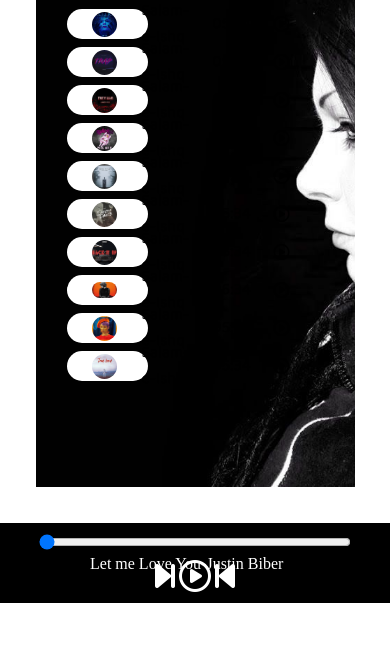
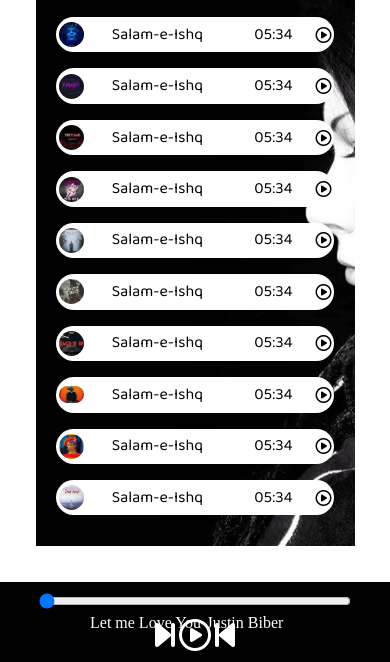
Before and after one commit to asminkumarnanda/spotify-clone, a plain HTML site: page index.html in a window 390 px wide. Shown: the part 222-884 px from the top of the page. Before the commit the page ends 844 px from the top, so only its background shows below. Drawn offline with Linux system fonts and the light colour scheme.

Commit message:
Media Query Addition

```diff
--- a/index.html
+++ b/index.html
@@ -114,15 +114,15 @@
         min="0"
         max="100"
       />
+      <div class="songinfo">
+        <img src="playing.gif" id="gif" width="47px" alt="" /> Let me Love
+        You-Justin Biber
+      </div>
       <div class="icons">
         <!-- fontawesome icons -->
         <i class="fas fa-2x fa-step-forward" id="next"></i>
         <i class="far fa-2x fa-play-circle" id="masterPlay"></i>
         <i class="fas fa-2x fa-step-backward" id="previous"></i>
-      </div>
-      <div class="songinfo">
-        <img src="playing.gif" id="gif" width="47px" alt="" /> Let me Love
-        You-Justin Biber
       </div>
     </div>
     <script
--- a/style.css
+++ b/style.css
@@ -72,11 +72,10 @@ nav ul li{
     align-items: center;
     justify-content: space-between;
     margin: 8px;
-
+    padding: 1%;
 }
 .songItem img{
     width: 25px;
-    margin: 0px 25px;
     border-radius: 24px;
 }
 
@@ -86,7 +85,6 @@ nav ul li{
 .songlistplay{
     display: flex;
     align-items: center;
-    margin-right: 11px;
 }
 .songinfo{
     position: absolute;
@@ -102,3 +100,14 @@ nav ul li{
 .timestamp i{
     cursor: pointer;
 }
+/* Extra large devices (large laptops and desktops, 1200px and down) */
+@media only screen and (max-width: 1200px) {
+    .songitemcontainer{
+        display: flex;
+        flex-direction: column;
+        align-items: center;
+    }
+    .songItem{
+        width: 100%;
+    }
+}
```
